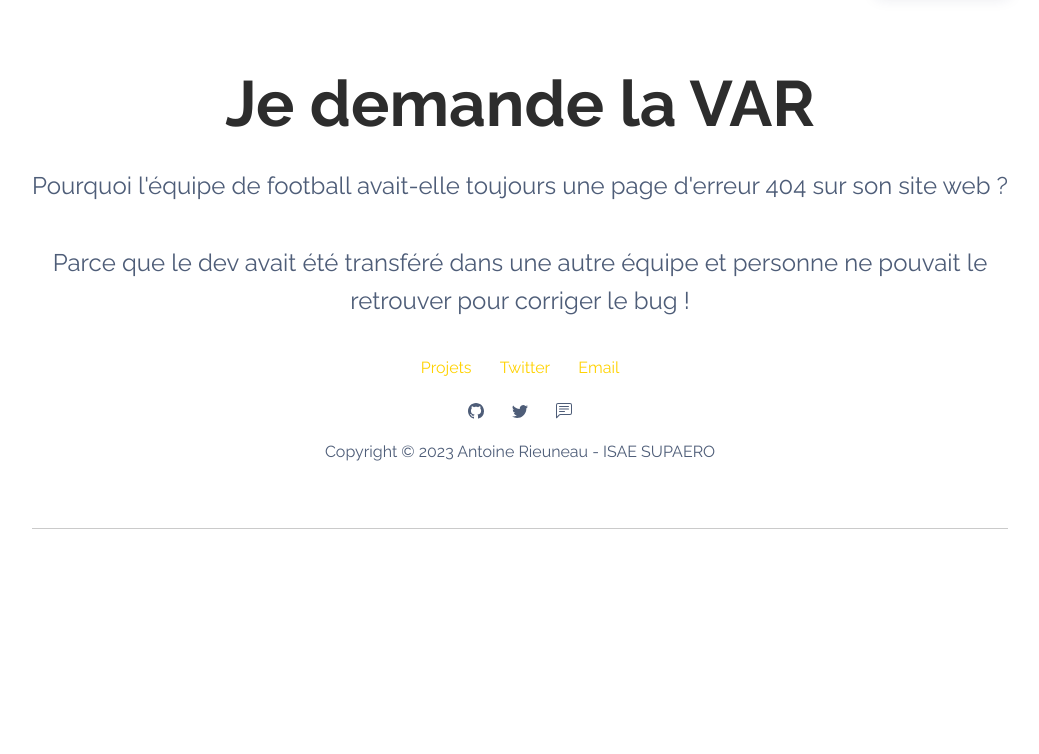
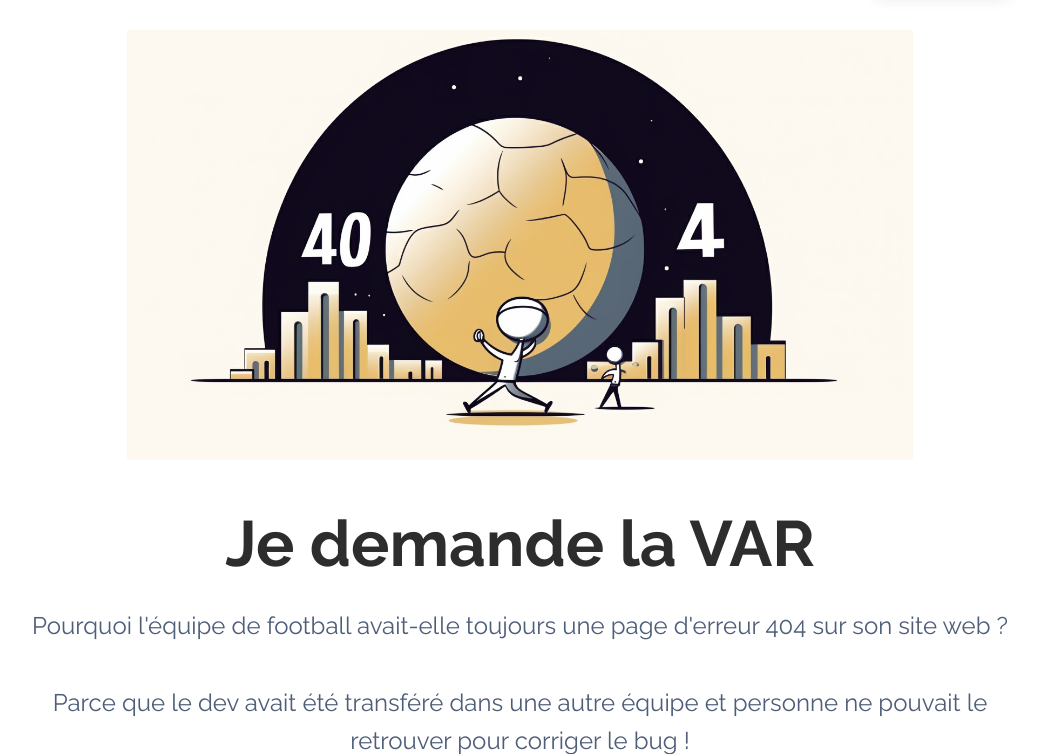
Before and after one commit to AnTerZz/tournois-antoine-rieuneau, a Django app: template tournois/FinalWhistle/templates/FinalWhistle/404.html in a window 1280 px wide. Shown: the part 97-851 px from the top of the page, without its empty margins (120-1159 px from the left). Before the commit the page ends 626 px from the top, so only its background shows below. Run offline with Django 4.2, Linux system fonts and the light colour scheme; the template is opened without the code that fills it, so the values that code supplies are empty; some libraries are stand-ins or nearby versions.

Commit message:
Update 404.html
Added image source on 404.html to check if it works with the deployment server

```diff
--- a/tournois/FinalWhistle/templates/FinalWhistle/404.html
+++ b/tournois/FinalWhistle/templates/FinalWhistle/404.html
@@ -26,7 +26,7 @@
     <section class="py-5 mt-5">
         <div class="container">
             <div class="row row-cols-1 d-flex justify-content-center align-items-center" style="padding: 0;padding-bottom: 0;">
-                <div class="col-md-10 text-center"><img class="img-fluid" data-aos="zoom-in" data-aos-duration="600" data-aos-delay="100" data-aos-once="true" src="" style="padding: 12px;padding-bottom: 46px;padding-top: 21px;"></div>
+                <div class="col-md-10 text-center"><img class="img-fluid" data-aos="zoom-in" data-aos-duration="600" data-aos-delay="100" data-aos-once="true" src="{% static 'FinalWhistle/assets/img/illustrations/404.png'%}" style="padding: 12px;padding-bottom: 46px;padding-top: 21px;"></div>
                 <div class="col text-center">
                     <h2 class="display-3 fw-bold mb-4">Je demande la VAR</h2>
                     <p class="fs-4 text-muted">Pourquoi l'équipe de football avait-elle toujours une page d'erreur 404 sur son site web ?<br><br>Parce que le dev avait été transféré dans une autre équipe et personne ne pouvait le retrouver pour corriger le bug !</p>
```
